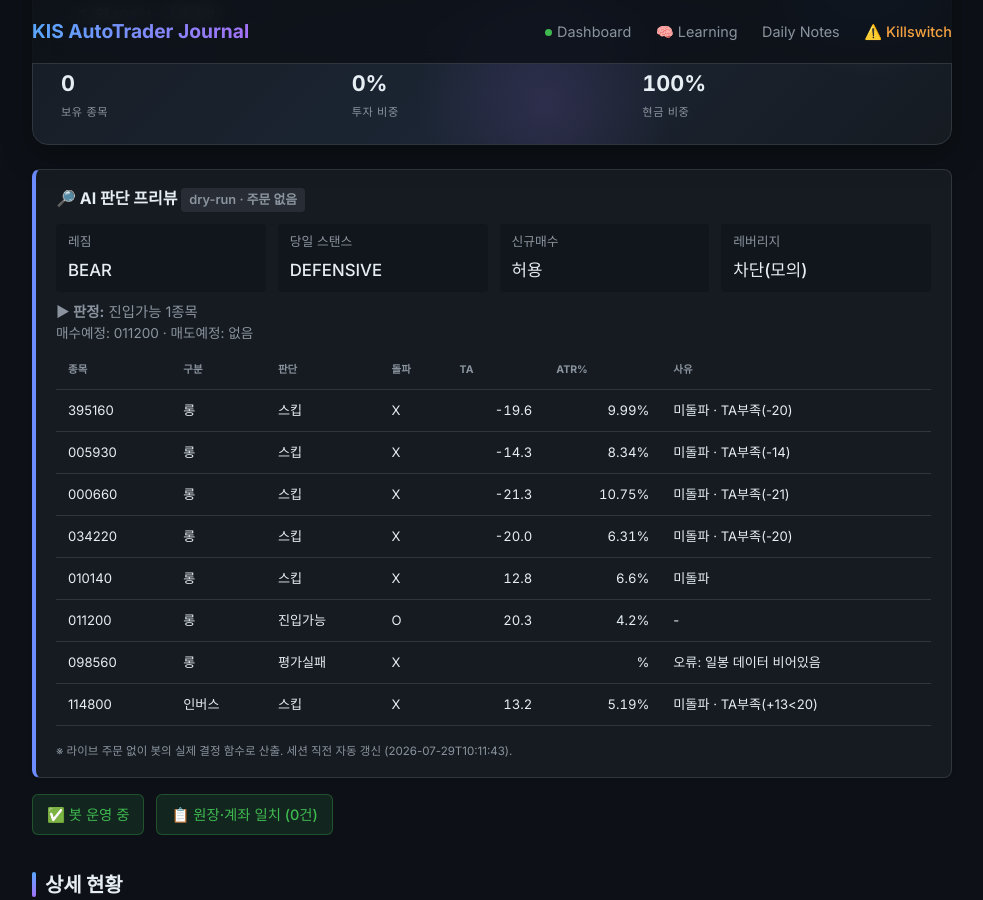
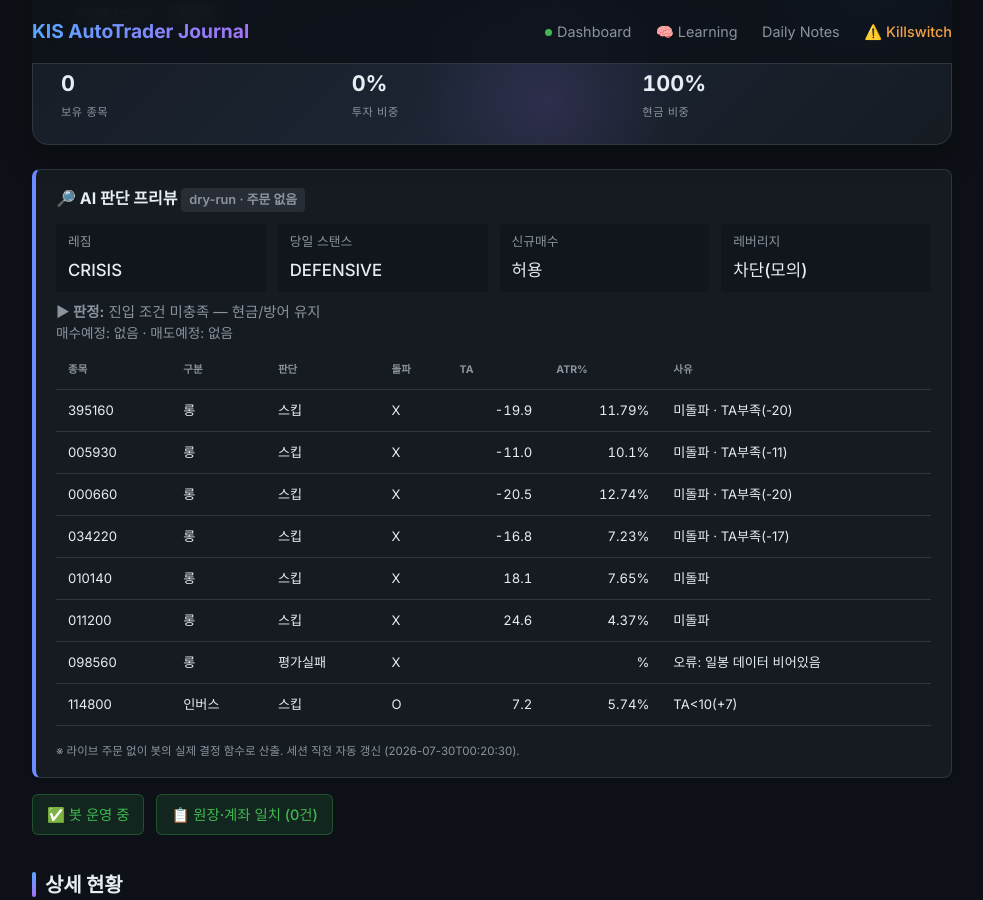
Before and after one commit to BudongJW/kis-trading-journal, a Jekyll site: the page built from index.html, in a window 1280 px wide and 900 px high, scrolled down 209 px. Shown: the whole window, without its empty margins (148-1131 px from the left). Built offline with Jekyll 4.4.1, drawn with Linux system fonts in a browser that asks for light colours; nearby versions of some CDN libraries.

Commit message:
auto: dry-run preview 07-29 15:21Z

```diff
--- a/_data/dry_run.json
+++ b/_data/dry_run.json
@@ -1,19 +1,19 @@
 {
-  "generated_at": "2026-07-29T10:11:43",
+  "generated_at": "2026-07-30T00:20:30",
   "mode": "DRY-RUN (읽기 전용, 주문 없음)",
   "market": {
-    "regime": "BEAR",
+    "regime": "CRISIS",
     "regime_blind": false,
-    "regime_detail": "카나리아 1/2 음전환 | ⚡급락 트리거 BEAR → CAUTION에서 BEAR 격상 (3일 지속 급락 BEAR (3일 -10.2%))",
+    "regime_detail": "카나리아 1/2 음전환 | ⚡급락 트리거 CRISIS → CAUTION에서 CRISIS 격상 (급락 CRISIS (1일 -6.3%, 3일 -15.8%))",
     "day_stance": "DEFENSIVE",
     "day_stance_forced": false,
-    "briefing": "오늘 스탠스 방어(DEFENSIVE) · 레짐 BEAR·신뢰도 12% · 美 오버나이트 neutral(-0.2%) · 고변동(98.0%ile) · 예산 25%·최대 1종목·허용 인버스",
+    "briefing": "오늘 스탠스 방어(DEFENSIVE) · 레짐 CRISIS·신뢰도 12% · 美 오버나이트 neutral(-0.2%) · 고변동(98.0%ile) · 예산 25%·최대 1종목·허용 인버스",
     "blocks_new_buys": false
   },
   "gates": {
     "leverage_dry_run": true,
     "leverage_gate_allowed": false,
-    "leverage_gate_reason": "레짐 BEAR(BULL 아님) → 레버리지 금지"
+    "leverage_gate_reason": "레짐 CRISIS(BULL 아님) → 레버리지 금지"
   },
   "account": {
     "cash": 22598,
@@ -26,8 +26,8 @@
       "type": "롱",
       "decision": "스킵",
       "breakout": false,
-      "ta": -19.6,
-      "atr_pct": 9.99,
+      "ta": -19.9,
+      "atr_pct": 11.79,
       "fee_gate_ok": true,
       "why_skip": "미돌파 · TA부족(-20)"
     },
@@ -36,50 +36,50 @@
       "type": "롱",
       "decision": "스킵",
       "breakout": false,
-      "ta": -14.3,
-      "atr_pct": 8.34,
+      "ta": -11.0,
+      "atr_pct": 10.1,
       "fee_gate_ok": true,
-      "why_skip": "미돌파 · TA부족(-14)"
+      "why_skip": "미돌파 · TA부족(-11)"
     },
     {
       "symbol": "000660",
       "type": "롱",
       "decision": "스킵",
       "breakout": false,
-      "ta": -21.3,
-      "atr_pct": 10.75,
+      "ta": -20.5,
+      "atr_pct": 12.74,
       "fee_gate_ok": true,
-      "why_skip": "미돌파 · TA부족(-21)"
+      "why_skip": "미돌파 · TA부족(-20)"
     },
     {
       "symbol": "034220",
       "type": "롱",
       "decision": "스킵",
       "breakout": false,
-      "ta": -20.0,
-      "atr_pct": 6.31,
+      "ta": -16.8,
+      "atr_pct": 7.23,
       "fee_gate_ok": true,
-      "why_skip": "미돌파 · TA부족(-20)"
+      "why_skip": "미돌파 · TA부족(-17)"
     },
     {
       "symbol": "010140",
       "type": "롱",
       "decision": "스킵",
       "breakout": false,
-      "ta": 12.8,
-      "atr_pct": 6.6,
+      "ta": 18.1,
+      "atr_pct": 7.65,
       "fee_gate_ok": true,
       "why_skip": "미돌파"
     },
     {
       "symbol": "011200",
       "type": "롱",
-      "decision": "진입가능",
-      "breakout": true,
-      "ta": 20.3,
-      "atr_pct": 4.2,
+      "decision": "스킵",
+      "breakout": false,
+      "ta": 24.6,
+      "atr_pct": 4.37,
       "fee_gate_ok": true,
-      "why_skip": "-"
+      "why_skip": "미돌파"
     },
     {
       "symbol": "098560",
@@ -92,16 +92,16 @@
       "type": "인버스",
       "entry_via": "-",
       "decision": "스킵",
-      "breakout": false,
-      "ta": 13.2,
-      "atr_pct": 5.19,
+      "breakout": true,
+      "ta": 7.2,
+      "atr_pct": 5.74,
       "fee_gate_ok": true,
-      "why_skip": "미돌파 · TA부족(+13<20)"
+      "why_skip": "TA<10(+7)"
     }
   ],
   "gap_recovery": {
     "enabled_live": true,
-    "now_kst": "10:12",
+    "now_kst": "00:21",
     "window": "09:00~09:20",
     "candidates": [
       {
@@ -109,54 +109,54 @@
         "name": "KODEX 미국나스닥100TR",
         "decision": "스킵",
         "gap_open_pct": 1.28,
-        "intraday_pct": -2.64,
+        "intraday_pct": -9.09,
         "in_window": false,
-        "reason": "촉발 없음(오버나이트=normal≠aggressive_buy)"
+        "reason": "CRISIS 레짐 제외"
       },
       {
         "symbol": "005930",
         "name": "삼성전자",
         "decision": "스킵",
         "gap_open_pct": 2.95,
-        "intraday_pct": -0.77,
+        "intraday_pct": -7.95,
         "in_window": false,
-        "reason": "촉발 없음(오버나이트=normal≠aggressive_buy)"
+        "reason": "CRISIS 레짐 제외"
       },
       {
         "symbol": "000660",
         "name": "SK하이닉스",
         "decision": "스킵",
         "gap_open_pct": 1.1,
-        "intraday_pct": -4.15,
+        "intraday_pct": -10.59,
         "in_window": false,
-        "reason": "촉발 없음(오버나이트=normal≠aggressive_buy)"
+        "reason": "CRISIS 레짐 제외"
       },
       {
         "symbol": "034220",
         "name": "LG디스플레이",
         "decision": "스킵",
         "gap_open_pct": 0.89,
-        "intraday_pct": -0.33,
+        "intraday_pct": -5.62,
         "in_window": false,
-        "reason": "촉발 없음(오버나이트=normal≠aggressive_buy)"
+        "reason": "CRISIS 레짐 제외"
       },
       {
         "symbol": "010140",
         "name": "삼성중공업",
         "decision": "스킵",
         "gap_open_pct": 0.97,
-        "intraday_pct": -1.91,
+        "intraday_pct": -7.18,
         "in_window": false,
-        "reason": "촉발 없음(오버나이트=normal≠aggressive_buy)"
+        "reason": "CRISIS 레짐 제외"
       },
       {
         "symbol": "011200",
         "name": "HMM",
         "decision": "스킵",
         "gap_open_pct": 0.25,
-        "intraday_pct": 3.74,
+        "intraday_pct": 1.0,
         "in_window": false,
-        "reason": "촉발 없음(오버나이트=normal≠aggressive_buy)"
+        "reason": "CRISIS 레짐 제외"
       },
       {
         "symbol": "098560",
@@ -171,17 +171,17 @@
   },
   "morning_momentum": {
     "enabled_live": true,
-    "now_kst": "10:12",
+    "now_kst": "00:21",
     "window": "09:00~14:00",
     "up_th": 0.6,
     "down_th": 0.6,
     "benchmark": "069500",
     "direction": "none",
-    "in_window": true,
-    "move_pct": -0.33,
-    "intraday_pct": -1.3,
+    "in_window": false,
+    "move_pct": -6.34,
+    "intraday_pct": -7.26,
     "would_enter": false,
-    "reason": "임계 미달 (전일대비 -0.33%, 시가대비 -1.30%)"
+    "reason": "윈도 밖(00:21∉09:00~14:00)"
   },
   "us_entry_candidates": [
     {
@@ -198,27 +198,27 @@
       "type": "long",
       "decision": "스킵",
       "breakout": false,
-      "ta": 0.9,
+      "ta": -3.6,
       "atr_pct": 1.07,
-      "why_skip": "미돌파 · TA부족(+1)"
+      "why_skip": "미돌파 · TA부족(-4)"
     },
     {
       "symbol": "XLF",
       "type": "long",
       "decision": "스킵",
-      "breakout": true,
-      "ta": 4.1,
-      "atr_pct": 1.12,
-      "why_skip": "TA부족(+4)"
+      "breakout": false,
+      "ta": 27.1,
+      "atr_pct": 1.09,
+      "why_skip": "미돌파"
     },
     {
       "symbol": "SH",
       "type": "inverse",
       "decision": "스킵",
-      "breakout": false,
-      "ta": 18.5,
-      "atr_pct": 0.84,
-      "why_skip": "미돌파"
+      "breakout": true,
+      "ta": 11.9,
+      "atr_pct": 0.83,
+      "why_skip": "TA부족(+12)"
     },
     {
       "symbol": "PSQ",
@@ -231,29 +231,27 @@
       "type": "defensive",
       "decision": "스킵",
       "breakout": false,
-      "ta": -12.8,
-      "atr_pct": 0.46,
+      "ta": -12.6,
+      "atr_pct": 0.45,
       "why_skip": "미돌파 · TA부족(-13) · 수수료게이트"
     },
     {
       "symbol": "SHY",
       "type": "defensive",
       "decision": "스킵",
-      "breakout": true,
-      "ta": -0.6,
+      "breakout": false,
+      "ta": 2.4,
       "atr_pct": 0.07,
-      "why_skip": "TA부족(-1) · 수수료게이트"
+      "why_skip": "미돌파 · TA부족(+2) · 수수료게이트"
     }
   ],
   "us_summary": {
     "would_buy": []
   },
   "summary": {
-    "would_buy": [
-      "011200"
-    ],
+    "would_buy": [],
     "would_sell": [],
     "new_buys_blocked_by_stance": false,
-    "verdict": "진입가능 1종목"
+    "verdict": "진입 조건 미충족 — 현금/방어 유지"
   }
 }
```
